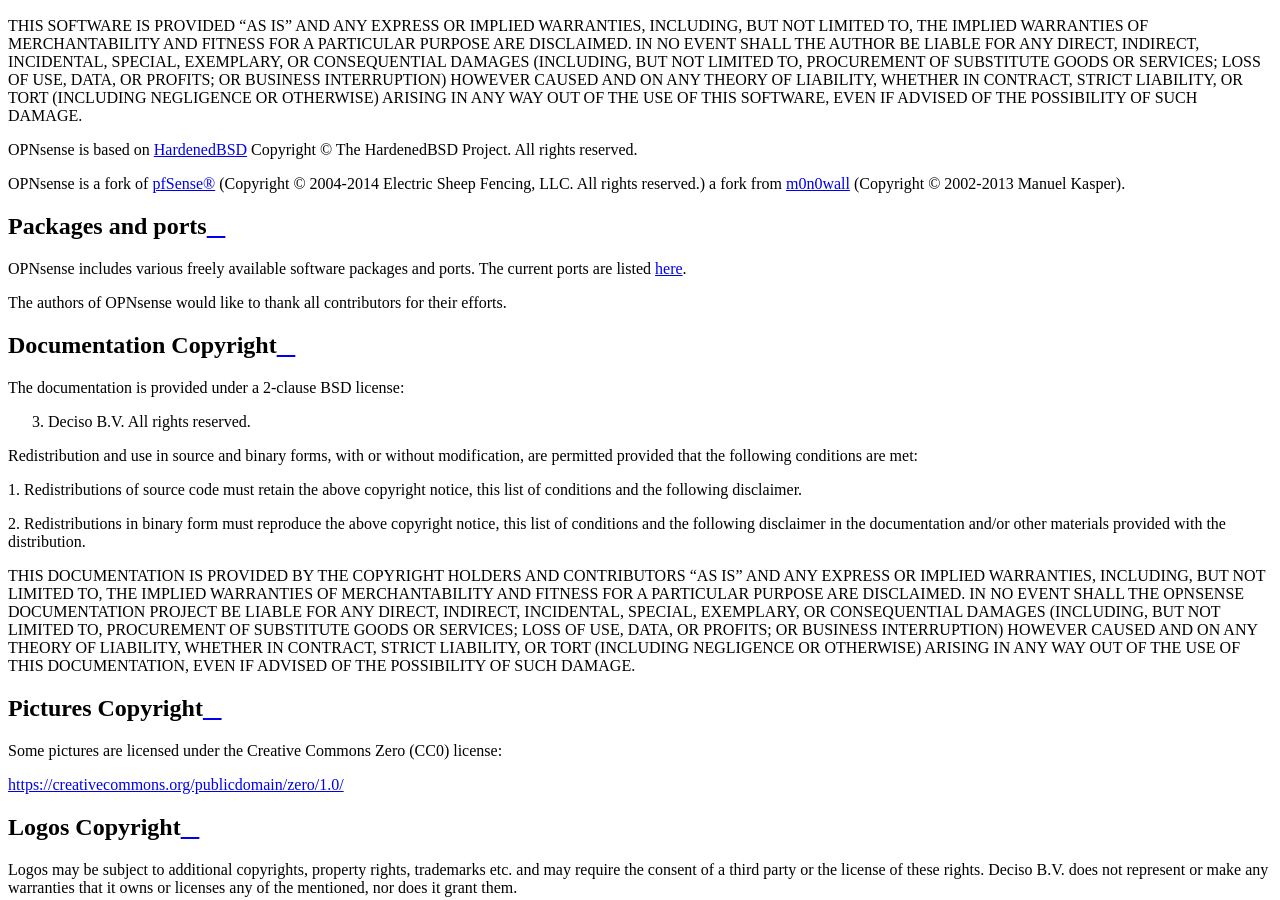
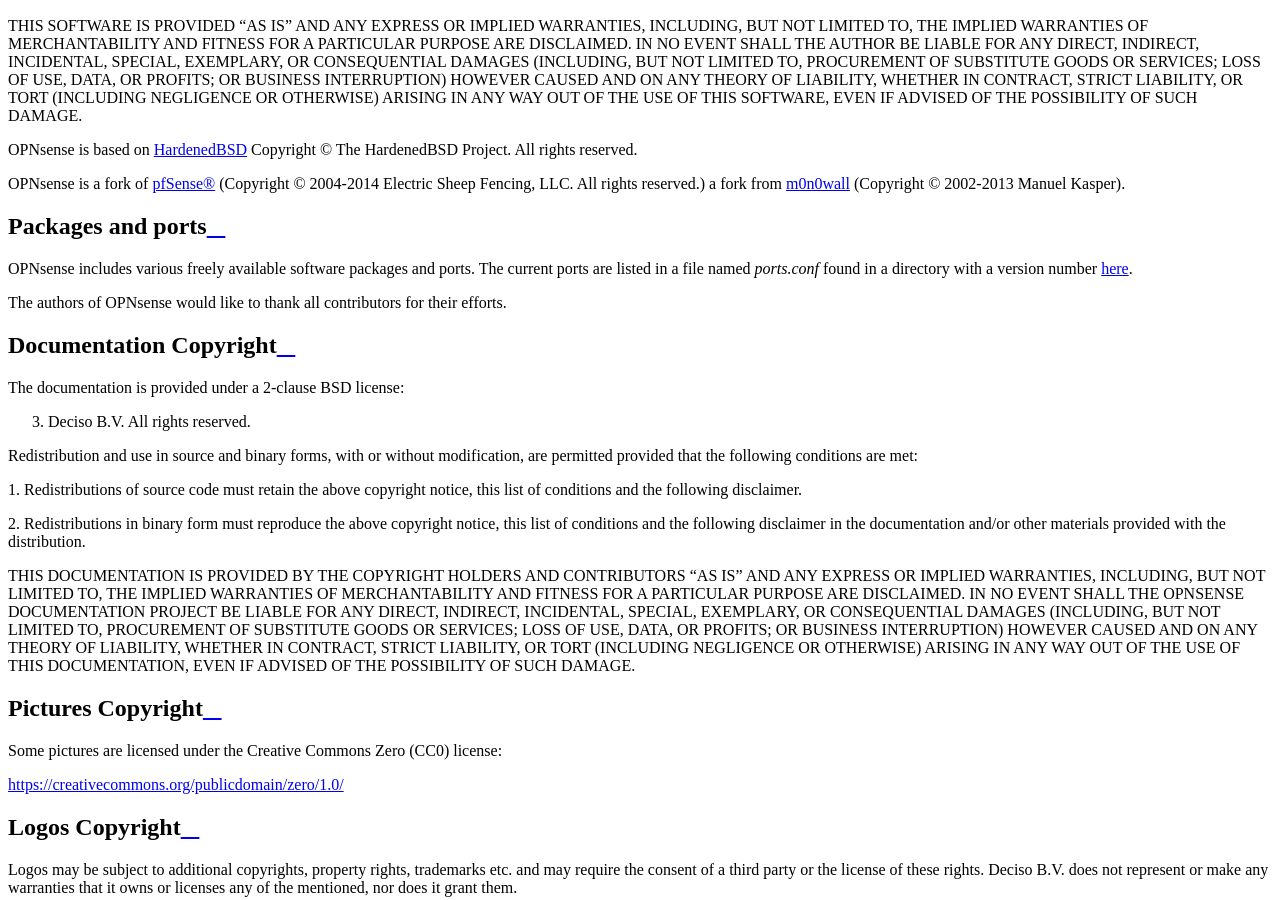
Before and after one commit to opnsense/docs, a Sphinx documentation site: the page built from source/legal.rst, in a window 1280 px wide and 900 px high, scrolled down 1637 px. Built offline with Sphinx 7.4.7 and the Read the Docs theme 2.0.0, drawn with Linux system fonts in a browser that asks for light colours; pages that are not in the unit, such as notebooks, are missing from menus.

Commit message:
fix broken link
closes https://github.com/opnsense/docs/issues/205

```diff
--- a/source/legal.rst
+++ b/source/legal.rst
@@ -64,7 +64,7 @@
 Packages and ports
 ------------------
 OPNsense includes various freely available software packages and ports.
-The current ports are listed `here <https://github.com/opnsense/tools/blob/master/config/latest/ports.conf>`__.
+The current ports are listed in a file named `ports.conf` found in a directory with a version number  `here <https://github.com/opnsense/tools/tree/master/config>`__.
 
 The authors of OPNsense would like to thank all contributors for their efforts.
 
```
